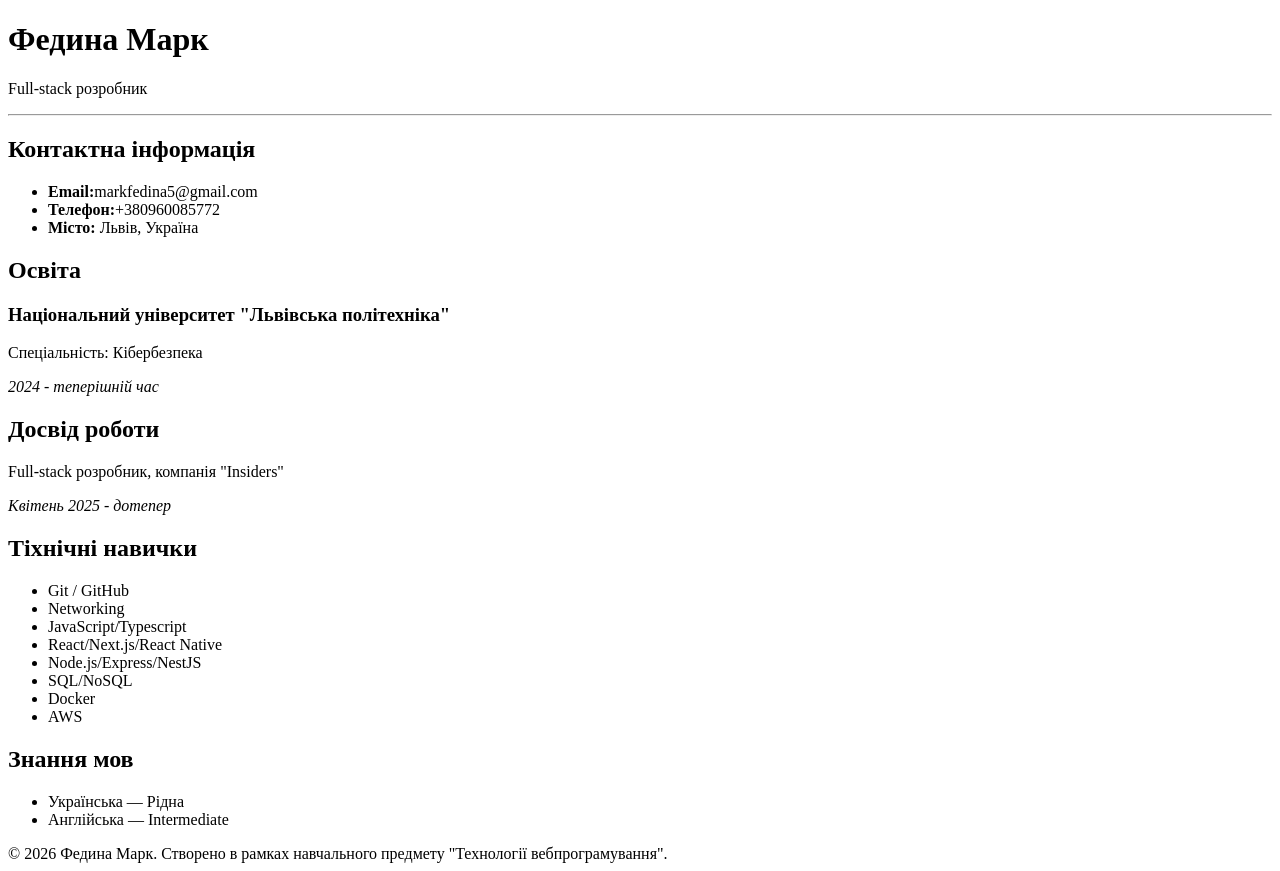
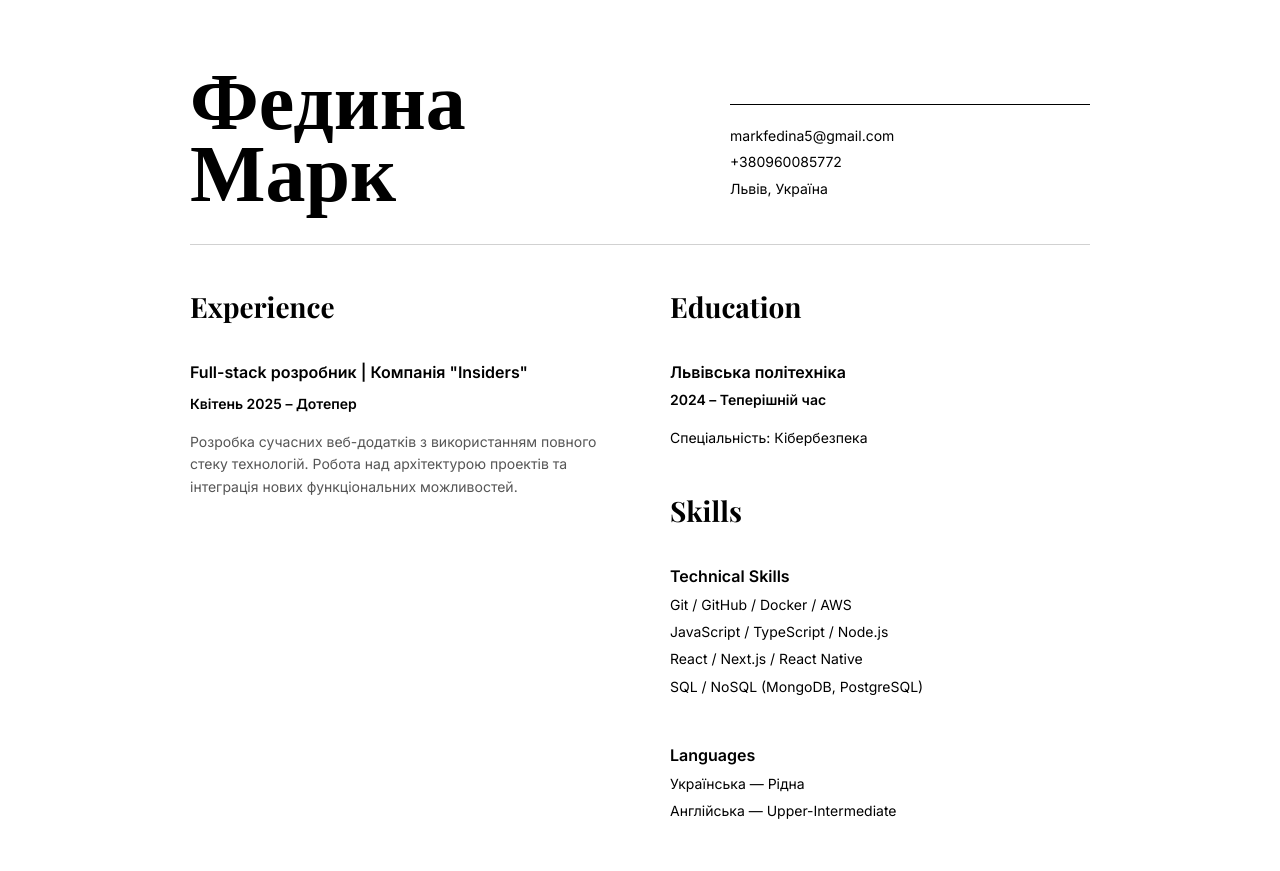
Before and after one commit to MarkFedyna/WebProgramming, a plain HTML site: page index.html in a window 1280 px wide. Shown: the top 871 px of the page. Drawn offline with nearby package versions, Linux system fonts and the light colour scheme.

Commit message:
Laboratorna Robota #3: Implement CSS styling and cleanup

```diff
--- a/index.html
+++ b/index.html
@@ -4,63 +4,80 @@
     <meta charset="UTF-8">
     <meta name="viewport" content="width=device-width, initial-scale=1.0">
     <title>Резюме - Федина Марк</title>
+    <link rel="stylesheet" href="styles.css">
 </head>
 <body>
+    <div class="cv-container">
         <header>
-        <h1>Федина Марк</h1>
-        <p>Full-stack розробник</p>
+            <div class="name-block">
+                <h1>Федина<br>Марк</h1>
+            </div>
+            <div class="contact-header">
+                <p>markfedina5@gmail.com</p>
+                <p>+380960085772</p>
+                <p>Львів, Україна</p>
+            </div>
         </header>
 
-    <hr>
+        <main>
 
-    <section id="contact-info">
-        <h2>Контактна інформація</h2>
-        <ul>
-            <li><strong>Email:</strong>markfedina5@gmail.com</li>
-            <li><strong>Телефон:</strong>+380960085772</li>
-            <li><strong>Місто:</strong> Львів, Україна</li>
-        </ul>
+            <div class="col-left">
+                <section id="experience">
+                    <h2>Experience</h2>
+
+                    <div class="job-item">
+                        <h3>Full-stack розробник | Компанія "Insiders"</h3>
+                        <p class="item-meta">Квітень 2025 – Дотепер</p>
+                        <p class="item-description">
+                            Розробка сучасних веб-додатків з використанням повного стеку технологій.
+                            Робота над архітектурою проектів та інтеграція нових функціональних можливостей.
+                        </p>
+                    </div>
                 </section>
+            </div>
 
+            <div class="col-right">
                 <section id="education">
-        <h2>Освіта</h2>
-        <div>
-            <h3>Національний університет "Львівська політехніка"</h3>
+                    <h2>Education</h2>
+                    <div class="info-section">
+                        <div class="section-content">
+                            <h3>Львівська політехніка</h3>
+                            <p class="item-meta">2024 – Теперішній час</p>
                             <p>Спеціальність: Кібербезпека</p>
-            <p><em>2024 - теперішній час</em></p>
+                        </div>
                     </div>
                 </section>
 
-    <section id="experience">
-        <h2>Досвід роботи</h2>
-        <p>Full-stack розробник, компанія "Insiders"</p>
-        <p><em>Квітень 2025 - дотепер</em></p>
+                <section id="skills">
+                    <h2>Skills</h2>
+                    <div class="info-section">
+                        <div class="section-content">
+                            <h3>Technical Skills</h3>
+                            <ul class="skills-list">
+                                <li>Git / GitHub / Docker / AWS</li>
+                                <li>JavaScript / TypeScript / Node.js</li>
+                                <li>React / Next.js / React Native</li>
+                                <li>SQL / NoSQL (MongoDB, PostgreSQL)</li>
+                            </ul>
+                        </div>
+                    </div>
+
+                    <div class="info-section">
+                        <div class="section-content">
+                            <h3>Languages</h3>
+                            <ul class="languages-list">
+                                <li>Українська — Рідна</li>
+                                <li>Англійська — Upper-Intermediate</li>
+                            </ul>
+                        </div>
+                    </div>
                 </section>
-
-    <section id="skills">
-        <h2>Тіхнічні навички</h2>
-        <ul>
-            <li>Git / GitHub</li>
-            <li>Networking</li>
-            <li>JavaScript/Typescript</li>
-            <li>React/Next.js/React Native</li>
-            <li>Node.js/Express/NestJS</li>
-            <li>SQL/NoSQL</li>
-            <li>Docker</li>
-            <li>AWS</li>
-        </ul>
-    </section>
-
-    <section id="languages">
-        <h2>Знання мов</h2>
-        <ul>
-            <li>Українська — Рідна</li>
-            <li>Англійська — Intermediate</li>
-        </ul>
-    </section>
+            </div>
+        </main>
 
         <footer>
         <p>&copy; 2026 Федина Марк. Створено в рамках навчального предмету "Технології вебпрограмування".</p>
         </footer>
+    </div>
 </body>
 </html>
--- /dev/null
+++ b/styles.css
@@ -0,0 +1,139 @@
+@import url('https://fonts.googleapis.com/css2?family=Inter:wght@400;500;600&family=Playfair+Display:wght@700;900&display=swap');
+
+:root {
+    --text-color: #000000;
+    --muted-color: #555555;
+    --border-color: #d1d1d1;
+    --bg-color: #ffffff;
+    --font-serif: 'Playfair Display', serif;
+    --font-sans: 'Inter', sans-serif;
+}
+
+* {
+    margin: 0;
+    padding: 0;
+    box-sizing: border-box;
+}
+
+body {
+    font-family: var(--font-sans);
+    line-height: 1.6;
+    color: var(--text-color);
+    background-color: var(--bg-color);
+    display: flex;
+    justify-content: center;
+    padding: 60px 20px;
+}
+
+.cv-container {
+    max-width: 900px;
+    width: 100%;
+}
+
+header {
+    display: flex;
+    justify-content: space-between;
+    align-items: flex-end;
+    margin-bottom: 40px;
+}
+
+.name-block h1 {
+    font-family: var(--font-serif);
+    font-size: 80px;
+    line-height: 0.9;
+    font-weight: 900;
+    text-transform: capitalize;
+}
+
+.contact-header {
+    width: 40%;
+    border-top: 1px solid var(--text-color);
+    padding-top: 20px;
+}
+
+.contact-header p {
+    font-size: 14px;
+    margin-bottom: 4px;
+}
+
+main {
+    display: grid;
+    grid-template-columns: 1fr 1fr;
+    gap: 60px;
+    border-top: 1px solid var(--border-color);
+    padding-top: 40px;
+}
+
+h2 {
+    font-family: var(--font-serif);
+    font-size: 28px;
+    margin-bottom: 30px;
+    font-weight: 700;
+}
+
+h3 {
+    font-size: 16px;
+    font-weight: 600;
+    margin-bottom: 8px;
+}
+
+.item-meta {
+    font-size: 14px;
+    font-weight: 600;
+    margin-bottom: 15px;
+}
+
+.item-description {
+    font-size: 14px;
+    color: var(--muted-color);
+    margin-bottom: 30px;
+}
+
+.info-section {
+    display: flex;
+    gap: 20px;
+    margin-bottom: 40px;
+}
+
+.section-content h3 {
+    margin-bottom: 4px;
+}
+
+.section-content p {
+    font-size: 14px;
+}
+
+.skills-list, .languages-list {
+    list-style: none;
+    font-size: 14px;
+}
+
+.skills-list li, .languages-list li {
+    margin-bottom: 5px;
+}
+
+footer {
+    margin-top: 60px;
+    padding-top: 20px;
+    border-top: 1px solid var(--border-color);
+    font-size: 12px;
+    color: var(--muted-color);
+}
+
+@media (max-width: 768px) {
+    header {
+        flex-direction: column;
+        align-items: flex-start;
+    }
+    .name-block h1 {
+        font-size: 60px;
+        margin-bottom: 20px;
+    }
+    .contact-header {
+        width: 100%;
+    }
+    main {
+        grid-template-columns: 1fr;
+        gap: 40px;
+    }
+}
```
Lines whose indentation alone changed are shown as unchanged.
